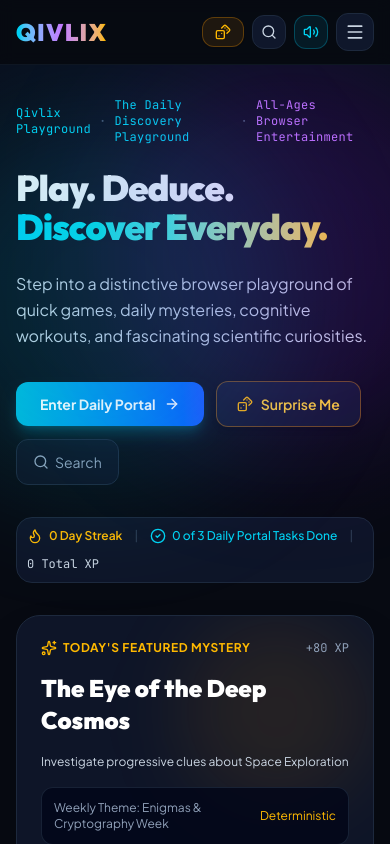
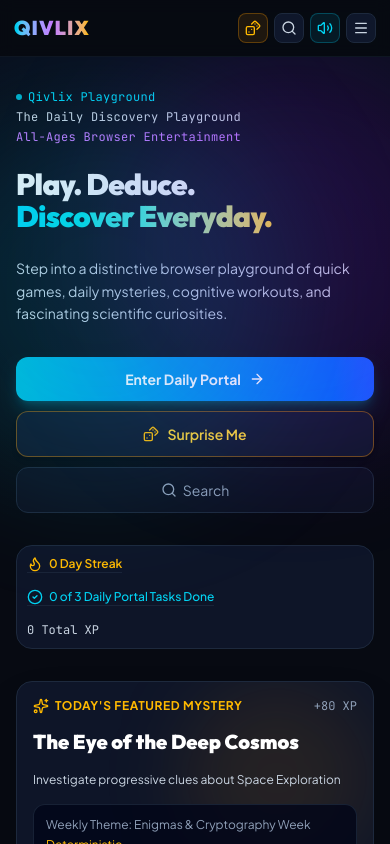
Before and after one commit to Smshahanur/Qivlix, a React (Vite) app: page / in a window 390 px wide. Shown: the top 844 px of the page. Built offline with nearby package versions, Linux system fonts and the light colour scheme.

Commit message:
refactor(ui): improve responsive layout and mobile optimization
Enhance responsiveness across components by implementing flexible grid layouts, fluid typography using clamp, and improved spacing. Standardize global box-sizing and overflow behavior to ensure a stable mobile experience.

```diff
--- a/src/components/Navbar.tsx
+++ b/src/components/Navbar.tsx
@@ -55,15 +55,15 @@ export const Navbar: React.FC<NavbarProps> = ({
           : 'bg-[#070a12]/80 backdrop-blur-sm border-slate-800/40'
       }`}
     >
-      <div className="max-w-7xl mx-auto px-4 sm:px-6 lg:px-8 h-16 flex items-center justify-between gap-4">
+      <div className="max-w-7xl mx-auto px-3.5 sm:px-6 lg:px-8 h-14 sm:h-16 flex items-center justify-between gap-2 sm:gap-4">
         {/* Brand Zone */}
         <button
           onClick={() => handleLinkClick('/')}
-          className="flex flex-col items-start group focus:outline-none text-left cursor-pointer"
+          className="flex flex-col items-start group focus:outline-none text-left cursor-pointer shrink-0"
           aria-label="Qivlix Home"
         >
-          <div className="flex items-center gap-2">
-            <span className="font-display font-black text-2xl tracking-wider text-transparent bg-clip-text bg-gradient-to-r from-cyan-400 via-purple-400 to-amber-400 group-hover:opacity-90 transition-opacity">
+          <div className="flex items-center gap-1.5">
+            <span className="font-display font-black text-xl sm:text-2xl tracking-wider text-transparent bg-clip-text bg-gradient-to-r from-cyan-400 via-purple-400 to-amber-400 group-hover:opacity-90 transition-opacity">
               QIVLIX
             </span>
           </div>
@@ -93,21 +93,21 @@ export const Navbar: React.FC<NavbarProps> = ({
         </nav>
 
         {/* Right Side Utility Actions */}
-        <div className="flex items-center gap-2 sm:gap-3">
+        <div className="flex items-center gap-1.5 sm:gap-2.5 shrink-0">
           {/* Surprise Me Quick Trigger */}
           <button
             onClick={onOpenSurprise}
-            className="px-3 py-1.5 rounded-xl bg-amber-500/10 hover:bg-amber-500/20 border border-amber-500/30 text-amber-300 text-xs font-semibold transition-all flex items-center gap-1.5 cursor-pointer shadow-xs"
+            className="p-1.5 sm:px-3 sm:py-1.5 rounded-lg sm:rounded-xl bg-amber-500/10 hover:bg-amber-500/20 border border-amber-500/30 text-amber-300 text-xs font-semibold transition-all flex items-center gap-1.5 cursor-pointer shadow-xs"
             aria-label="Surprise Me"
           >
-            <Dices className="w-4 h-4 text-amber-400" />
+            <Dices className="w-4 h-4 text-amber-400 shrink-0" />
             <span className="hidden sm:inline">Surprise Me</span>
           </button>
 
           {/* Search Trigger */}
           <button
             onClick={onOpenSearch}
-            className="p-2 rounded-xl bg-slate-900 border border-slate-800 text-slate-300 hover:text-white hover:border-slate-700 transition-colors cursor-pointer"
+            className="p-1.5 sm:p-2 rounded-lg sm:rounded-xl bg-slate-900 border border-slate-800 text-slate-300 hover:text-white hover:border-slate-700 transition-colors cursor-pointer"
             aria-label="Search activities"
           >
             <Search className="w-4 h-4" />
@@ -116,7 +116,7 @@ export const Navbar: React.FC<NavbarProps> = ({
           {/* Sound Mute Toggle */}
           <button
             onClick={toggleSound}
-            className={`p-2 rounded-xl border transition-colors cursor-pointer ${
+            className={`p-1.5 sm:p-2 rounded-lg sm:rounded-xl border transition-colors cursor-pointer ${
               isMuted
                 ? 'bg-slate-900 border-slate-800 text-slate-500 hover:text-slate-300'
                 : 'bg-cyan-500/10 border-cyan-500/30 text-cyan-400 hover:bg-cyan-500/20'
@@ -129,10 +129,10 @@ export const Navbar: React.FC<NavbarProps> = ({
           {/* Mobile Hamburger Menu Button */}
           <button
             onClick={() => setMobileMenuOpen(!mobileMenuOpen)}
-            className="lg:hidden p-2 rounded-xl bg-slate-900 border border-slate-800 text-slate-300 hover:text-white transition-colors cursor-pointer"
+            className="lg:hidden p-1.5 sm:p-2 rounded-lg sm:rounded-xl bg-slate-900 border border-slate-800 text-slate-300 hover:text-white transition-colors cursor-pointer"
             aria-label="Toggle navigation menu"
           >
-            {mobileMenuOpen ? <X className="w-5 h-5" /> : <Menu className="w-5 h-5" />}
+            {mobileMenuOpen ? <X className="w-4 h-4 sm:w-5 sm:h-5" /> : <Menu className="w-4 h-4 sm:w-5 sm:h-5" />}
           </button>
         </div>
       </div>
--- a/src/components/games/BlockPuzzleGame.tsx
+++ b/src/components/games/BlockPuzzleGame.tsx
@@ -328,13 +328,13 @@ export const BlockPuzzleGame: React.FC = () => {
 
       {/* 10x10 Board Grid */}
       <div
-        className="relative p-2 rounded-2xl bg-[#090e1c] border-2 border-slate-800 shadow-2xl touch-none"
+        className="relative p-1.5 sm:p-2.5 rounded-2xl bg-[#090e1c] border-2 border-slate-800 shadow-2xl touch-none max-w-full overflow-hidden"
         onMouseLeave={() => {
           setHoverRow(null);
           setHoverCol(null);
         }}
       >
-        <div className="grid grid-cols-10 gap-1 sm:gap-1.5">
+        <div className="grid grid-cols-10 gap-0.5 sm:gap-1.5">
           {board.map((row, rIdx) =>
             row.map((cell, cIdx) => {
               // Check if cell is hovered by valid placement
@@ -371,7 +371,7 @@ export const BlockPuzzleGame: React.FC = () => {
                   style={{
                     backgroundColor: cell ? cell : isPreview ? (isValidPreview ? '#06b6d4' : '#ef4444') : undefined
                   }}
-                  className={`w-7 h-7 sm:w-9 sm:h-9 rounded-md transition-all duration-100 flex items-center justify-center cursor-pointer ${
+                  className={`w-[clamp(24px,7vw,36px)] h-[clamp(24px,7vw,36px)] rounded-xs sm:rounded-md transition-all duration-100 flex items-center justify-center cursor-pointer ${
                     cell
                       ? 'shadow-md shadow-cyan-500/10 border border-white/20'
                       : isPreview
--- a/src/index.css
+++ b/src/index.css
@@ -5,6 +5,15 @@
     --font-display: 'Outfit', sans-serif;
     --font-sans: 'Plus Jakarta Sans', sans-serif;
     --font-mono: 'JetBrains Mono', monospace;
+  }
+
+  *, *::before, *::after {
+    box-sizing: border-box;
+  }
+
+  html, body {
+    max-width: 100%;
+    overflow-x: hidden;
   }
 
   body {
@@ -16,6 +25,15 @@
   h1, h2, h3, h4, .font-display {
     font-family: var(--font-display);
   }
+}
+
+/* Hide scrollbar for touch scrolling rails */
+.no-scrollbar::-webkit-scrollbar {
+  display: none;
+}
+.no-scrollbar {
+  -ms-overflow-style: none;
+  scrollbar-width: none;
 }
 
 /* Custom sleek scrollbar for gaming theme */
--- a/src/pages/DiscoverPage.tsx
+++ b/src/pages/DiscoverPage.tsx
@@ -70,12 +70,12 @@ export const DiscoverPage: React.FC<DiscoverPageProps> = () => {
         </div>
 
         {/* Filter Segmented Control */}
-        <div className="flex flex-wrap items-center gap-1 p-1 bg-slate-900 border border-slate-800 rounded-xl self-start md:self-auto">
+        <div className="flex items-center gap-1 p-1 bg-slate-900 border border-slate-800 rounded-xl overflow-x-auto no-scrollbar max-w-full self-start md:self-auto">
           {topics.map((top) => (
             <button
               key={top}
               onClick={() => setTopicFilter(top)}
-              className={`px-3 py-1.5 rounded-lg text-xs font-semibold transition-all cursor-pointer ${
+              className={`px-3 py-1.5 rounded-lg text-xs font-semibold whitespace-nowrap shrink-0 transition-all cursor-pointer ${
                 topicFilter === top
                   ? 'bg-purple-600 text-white shadow-sm'
                   : 'text-slate-400 hover:text-white'
--- a/src/pages/HomePage.tsx
+++ b/src/pages/HomePage.tsx
@@ -58,44 +58,47 @@ export const HomePage: React.FC<HomePageProps> = ({
             {/* Hero Main Copy */}
             <div className="lg:col-span-7 space-y-6 text-left">
               {/* Creator & Sub-brand metadata */}
-              <div className="flex items-center gap-2 text-xs font-mono text-cyan-400 font-medium tracking-wide">
-                <span>Qivlix Playground</span>
-                <span aria-hidden="true" className="text-slate-600">·</span>
-                <span>The Daily Discovery Playground</span>
-                <span aria-hidden="true" className="text-slate-600">·</span>
+              <div className="flex flex-col sm:flex-row sm:items-center gap-1 sm:gap-2 text-xs font-mono text-cyan-400 font-medium tracking-wide">
+                <div className="flex items-center gap-1.5">
+                  <span className="w-1.5 h-1.5 rounded-full bg-cyan-400 animate-pulse" />
+                  <span>Qivlix Playground</span>
+                </div>
+                <span aria-hidden="true" className="hidden sm:inline text-slate-600">·</span>
+                <span className="text-slate-300">The Daily Discovery Playground</span>
+                <span aria-hidden="true" className="hidden sm:inline text-slate-600">·</span>
                 <span className="text-purple-400">All-Ages Browser Entertainment</span>
               </div>
 
-              <h1 className="font-display font-black text-4xl sm:text-6xl text-slate-100 tracking-tight leading-[1.08] text-balance">
+              <h1 className="font-display font-black text-[clamp(1.85rem,6.8vw,3.75rem)] text-slate-100 tracking-tight leading-[1.08] text-balance">
                 Play. Deduce. <br />
                 <span className="bg-gradient-to-r from-cyan-400 via-teal-300 to-amber-300 bg-clip-text text-transparent">
                   Discover Everyday.
                 </span>
               </h1>
 
-              <p className="text-base sm:text-lg text-slate-300 max-w-xl leading-relaxed">
+              <p className="text-sm sm:text-base md:text-lg text-slate-300 max-w-xl leading-relaxed">
                 Step into a distinctive browser playground of quick games, daily mysteries, cognitive workouts, and fascinating scientific curiosities.
               </p>
 
               {/* CTAs */}
-              <div className="flex flex-wrap items-center gap-3 pt-2">
+              <div className="flex flex-col xs:flex-row flex-wrap items-stretch xs:items-center gap-2.5 sm:gap-3 pt-2 w-full xs:w-auto">
                 <button
                   onClick={() => onNavigate('/daily')}
-                  className="px-6 py-3 rounded-xl bg-gradient-to-r from-cyan-500 to-blue-600 hover:from-cyan-400 hover:to-blue-500 text-white font-bold text-sm shadow-lg shadow-cyan-500/25 transition-all flex items-center gap-2 cursor-pointer"
+                  className="px-5 sm:px-6 py-3 rounded-xl bg-gradient-to-r from-cyan-500 to-blue-600 hover:from-cyan-400 hover:to-blue-500 text-white font-bold text-sm shadow-lg shadow-cyan-500/25 transition-all flex items-center justify-center gap-2 cursor-pointer"
                 >
                   Enter Daily Portal <ArrowRight className="w-4 h-4" />
                 </button>
 
                 <button
                   onClick={onOpenSurprise}
-                  className="px-5 py-3 rounded-xl bg-slate-900 hover:bg-slate-800 border border-amber-500/40 text-amber-300 font-semibold text-sm transition-all flex items-center gap-2 cursor-pointer shadow-md"
+                  className="px-4 sm:px-5 py-3 rounded-xl bg-slate-900 hover:bg-slate-800 border border-amber-500/40 text-amber-300 font-semibold text-sm transition-all flex items-center justify-center gap-2 cursor-pointer shadow-md"
                 >
                   <Dices className="w-4 h-4 text-amber-400" /> Surprise Me
                 </button>
 
                 <button
                   onClick={onOpenSearch}
-                  className="px-4 py-3 rounded-xl bg-slate-900/60 hover:bg-slate-850 border border-slate-800 text-slate-400 hover:text-slate-200 text-sm transition-colors flex items-center gap-1.5 cursor-pointer"
+                  className="px-4 py-3 rounded-xl bg-slate-900/60 hover:bg-slate-850 border border-slate-800 text-slate-400 hover:text-slate-200 text-sm transition-colors flex items-center justify-center gap-1.5 cursor-pointer"
                   aria-label="Search"
                 >
                   <Search className="w-4 h-4" /> Search
@@ -104,16 +107,14 @@ export const HomePage: React.FC<HomePageProps> = ({
 
               {/* Daily Completion Indicator Pill Bar */}
               <div className="pt-2">
-                <div className="inline-flex flex-wrap items-center gap-3 p-2.5 rounded-2xl bg-slate-900/90 border border-slate-800 text-xs">
+                <div className="w-full sm:w-auto inline-flex flex-col sm:flex-row items-start sm:items-center p-2.5 sm:p-3 rounded-2xl bg-slate-900/90 border border-slate-800 text-xs gap-2 sm:gap-4 divide-y sm:divide-y-0 sm:divide-x divide-slate-800/80">
                   <div className="flex items-center gap-1.5 text-amber-400 font-semibold">
-                    <Flame className="w-4 h-4" /> {profile.streak} Day Streak
+                    <Flame className="w-4 h-4 shrink-0" /> {profile.streak} Day Streak
                   </div>
-                  <span className="text-slate-700">|</span>
-                  <div className="flex items-center gap-1.5 text-cyan-400 font-medium">
-                    <CheckCircle2 className="w-4 h-4" /> {completedCount} of 3 Daily Portal Tasks Done
+                  <div className="flex items-center gap-1.5 text-cyan-400 font-medium pt-2 sm:pt-0 sm:pl-4">
+                    <CheckCircle2 className="w-4 h-4 shrink-0" /> {completedCount} of 3 Daily Portal Tasks Done
                   </div>
-                  <span className="text-slate-700">|</span>
-                  <div className="text-slate-300 font-mono">
+                  <div className="text-slate-300 font-mono pt-2 sm:pt-0 sm:pl-4">
                     {profile.points} Total XP
                   </div>
                 </div>
@@ -122,10 +123,10 @@ export const HomePage: React.FC<HomePageProps> = ({
 
             {/* Hero Right Column: Today's Featured Mystery */}
             <div className="lg:col-span-5">
-              <div className="p-6 rounded-3xl bg-slate-900/90 border border-slate-800 shadow-2xl relative overflow-hidden group hover:border-amber-500/40 transition-all">
+              <div className="p-4 sm:p-6 rounded-2xl sm:rounded-3xl bg-slate-900/90 border border-slate-800 shadow-2xl relative overflow-hidden group hover:border-amber-500/40 transition-all">
                 <div className="absolute top-0 right-0 w-48 h-48 bg-amber-500/10 rounded-full blur-2xl pointer-events-none" />
 
-                <div className="space-y-4 relative z-10">
+                <div className="space-y-3.5 sm:space-y-4 relative z-10">
                   <div className="flex items-center justify-between text-xs">
                     <div className="flex items-center gap-1.5 text-amber-400 font-bold uppercase tracking-wider">
                       <Sparkles className="w-4 h-4" /> Today's Featured Mystery
@@ -133,7 +134,7 @@ export const HomePage: React.FC<HomePageProps> = ({
                     <span className="text-slate-400 font-mono">+{dailyData.featuredMystery.points} XP</span>
                   </div>
 
-                  <h3 className="text-2xl font-black text-white group-hover:text-amber-300 transition-colors">
+                  <h3 className="text-xl sm:text-2xl font-black text-white group-hover:text-amber-300 transition-colors">
                     {dailyData.featuredMystery.title}
                   </h3>
 
@@ -141,7 +142,7 @@ export const HomePage: React.FC<HomePageProps> = ({
                     {dailyData.featuredMystery.tagline}
                   </p>
 
-                  <div className="p-3 rounded-xl bg-slate-950/80 border border-slate-800/80 text-xs text-slate-400 flex items-center justify-between">
+                  <div className="p-3 rounded-xl bg-slate-950/80 border border-slate-800/80 text-xs text-slate-400 flex flex-col sm:flex-row sm:items-center justify-between gap-1 sm:gap-0">
                     <span>Weekly Theme: {dailyData.weeklyTheme.title}</span>
                     <span className="text-amber-400">Deterministic</span>
                   </div>
@@ -181,13 +182,13 @@ export const HomePage: React.FC<HomePageProps> = ({
             </button>
           </div>
 
-          <div className="grid grid-cols-1 md:grid-cols-3 gap-4">
+          <div className="grid grid-cols-1 sm:grid-cols-2 lg:grid-cols-3 gap-4">
             {dailyData.activities.map((act, idx) => {
               const isDone = todayProgress.completedActivityIds.includes(act.id);
               return (
                 <div
                   key={act.id}
-                  className={`p-5 rounded-2xl border transition-all flex flex-col justify-between ${
+                  className={`p-4 sm:p-5 rounded-2xl border transition-all flex flex-col justify-between ${
                     isDone
                       ? 'bg-emerald-950/20 border-emerald-500/30'
                       : 'bg-slate-900/90 border-slate-800 hover:border-slate-700'
@@ -207,7 +208,7 @@ export const HomePage: React.FC<HomePageProps> = ({
                       )}
                     </div>
                     <div className="text-xs text-cyan-400 font-medium">{act.category}</div>
-                    <h3 className="text-lg font-bold text-white mt-0.5">{act.title}</h3>
+                    <h3 className="text-base sm:text-lg font-bold text-white mt-0.5">{act.title}</h3>
                     <p className="text-xs text-slate-300 mt-1 leading-relaxed">{act.subtitle}</p>
                   </div>
 
@@ -274,12 +275,12 @@ export const HomePage: React.FC<HomePageProps> = ({
         </section>
 
         {/* New Discoveries & Interesting Facts Preview */}
-        <section className="p-6 sm:p-8 rounded-3xl bg-slate-900/80 border border-purple-500/30 flex flex-col md:flex-row items-start md:items-center justify-between gap-6">
+        <section className="p-5 sm:p-8 rounded-2xl sm:rounded-3xl bg-slate-900/80 border border-purple-500/30 flex flex-col md:flex-row items-start md:items-center justify-between gap-6">
           <div className="space-y-2 max-w-2xl">
             <div className="flex items-center gap-2 text-xs text-purple-400 font-bold uppercase tracking-wider">
               <Compass className="w-4 h-4" /> Discovery of the Day
             </div>
-            <h3 className="text-2xl font-black text-white">{discoveryOfTheDay.title}</h3>
+            <h3 className="text-xl sm:text-2xl font-black text-white">{discoveryOfTheDay.title}</h3>
             <p className="text-xs sm:text-sm text-slate-300 leading-relaxed">
               {discoveryOfTheDay.summary}
             </p>
@@ -290,14 +291,14 @@ export const HomePage: React.FC<HomePageProps> = ({
 
           <button
             onClick={() => onNavigate('/discover')}
-            className="px-6 py-3 rounded-xl bg-purple-600 hover:bg-purple-500 text-white font-bold text-xs shadow-lg shadow-purple-600/25 transition-all flex items-center gap-2 shrink-0 cursor-pointer"
+            className="px-6 py-3 rounded-xl bg-purple-600 hover:bg-purple-500 text-white font-bold text-xs shadow-lg shadow-purple-600/25 transition-all flex items-center gap-2 shrink-0 cursor-pointer w-full sm:w-auto justify-center"
           >
             Explore Discovery Vault <ArrowRight className="w-4 h-4" />
           </button>
         </section>
 
         {/* Personal Best & Progression Snapshot */}
-        <section className="grid grid-cols-1 md:grid-cols-3 gap-6">
+        <section className="grid grid-cols-1 sm:grid-cols-2 lg:grid-cols-3 gap-4 sm:gap-6">
           <div className="p-6 rounded-2xl bg-slate-900/90 border border-slate-800 flex flex-col justify-between">
             <div>
               <div className="flex items-center gap-2 text-xs text-cyan-400 font-semibold mb-2">
```
Also changed, not shown: src/components/Footer.tsx (+5 -5 lines), src/pages/BrainLabPage.tsx (+4 -4 lines), src/pages/CollectionPage.tsx (+16 -16 lines), src/pages/DailyPortalPage.tsx (+21 -21 lines), src/pages/QuickPlayPage.tsx (+4 -4 lines).
